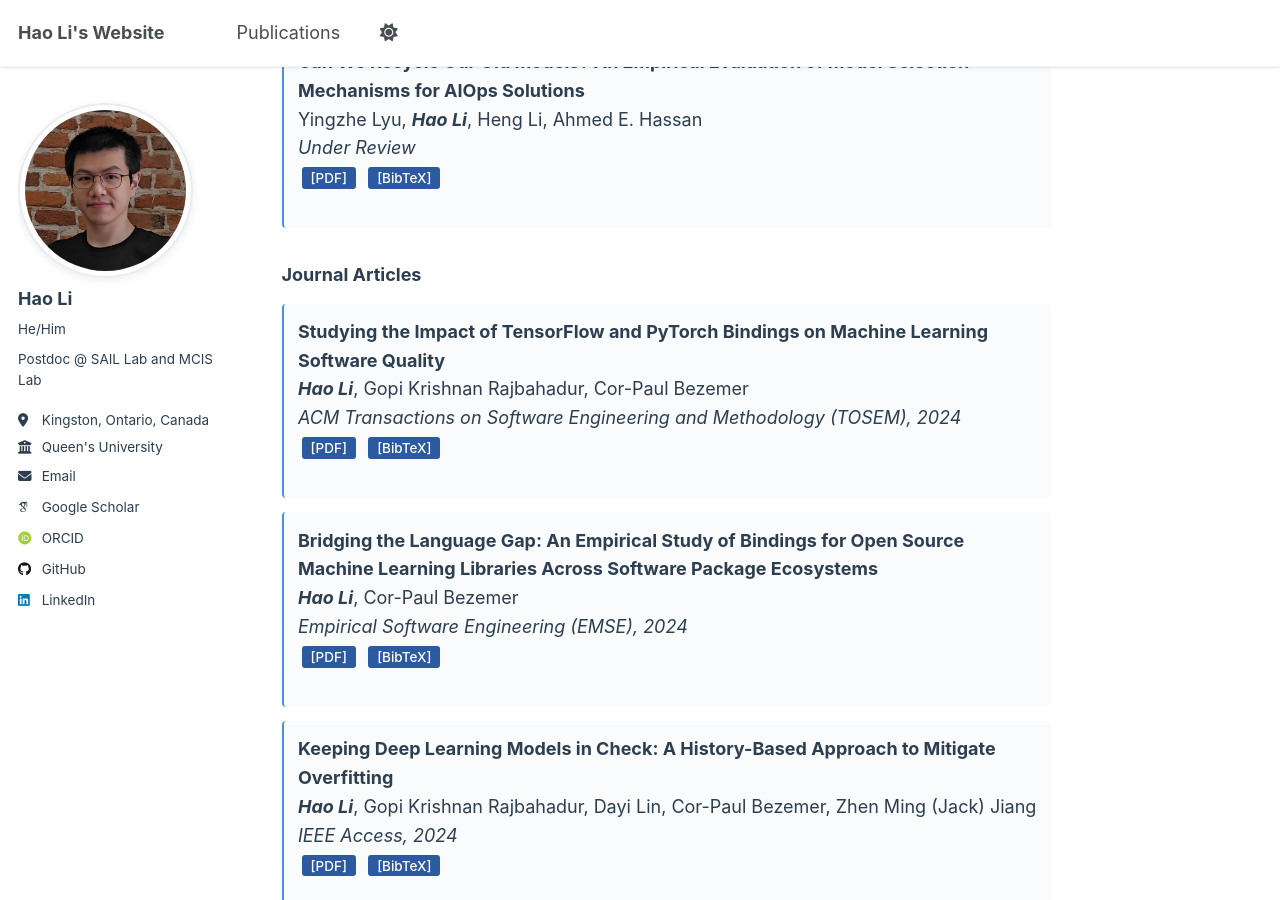
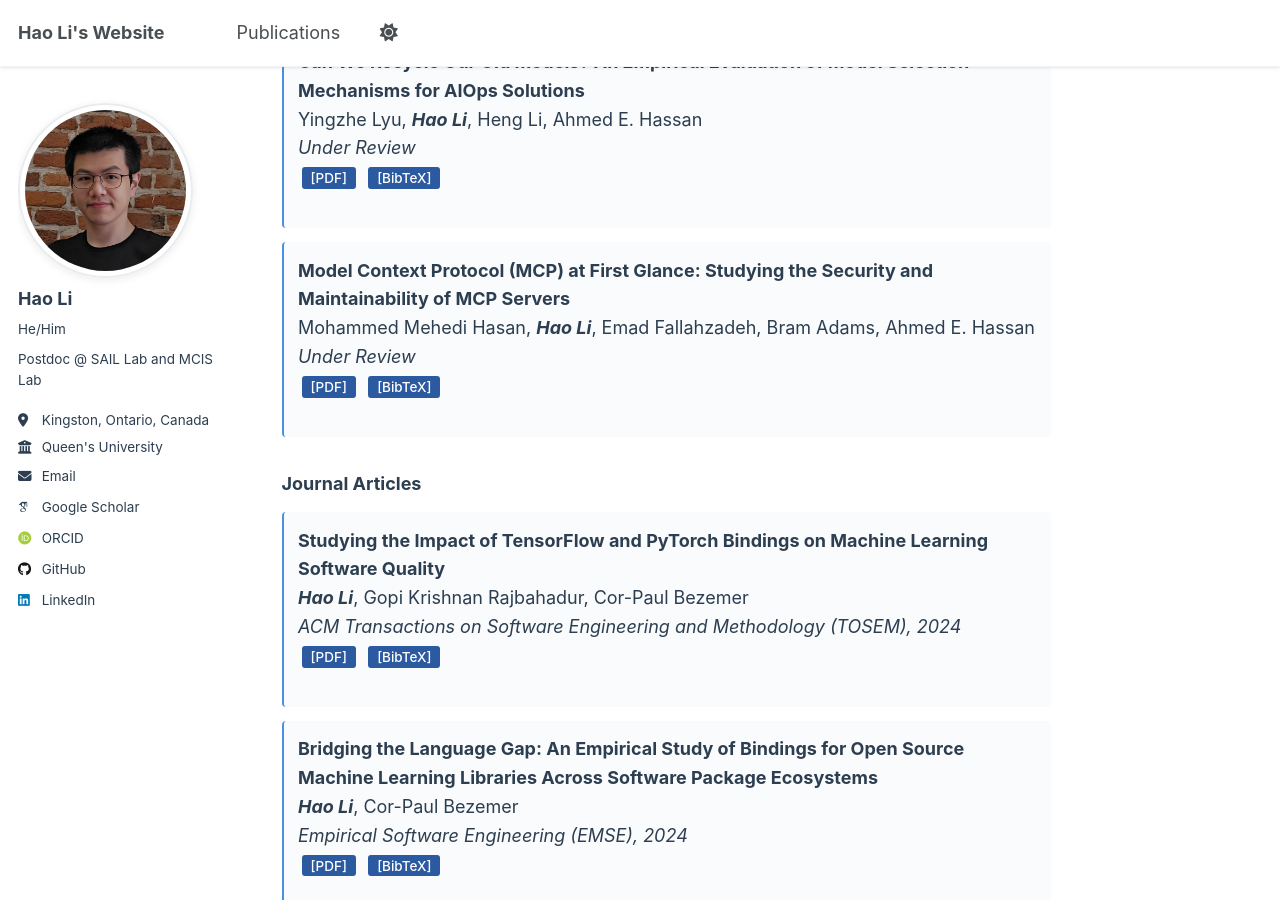
Before and after one commit to Leo-LiHao/Leo-LiHao.github.io, a Jekyll site: the page built from _pages/about.md, in a window 1280 px wide and 900 px high, scrolled down 1452 px. Built offline with Jekyll 4.4.1, drawn with Linux system fonts in a browser that asks for light colours; some web fonts are replaced.

Commit message:
added mcp paper in aboutme

```diff
--- a/_pages/about.md
+++ b/_pages/about.md
@@ -52,6 +52,11 @@ For the most up-to-date list of my publications, please see my [Google Scholar p
   *Under Review*
   [[PDF]](https://leo-lihao.github.io/files/P4.pdf) [[BibTeX]](https://leo-lihao.github.io/files/P4.bib)
 
+- **Model Context Protocol (MCP) at First Glance: Studying the Security and Maintainability of MCP Servers**
+  Mohammed Mehedi Hasan, ***Hao Li***, Emad Fallahzadeh, Bram Adams, Ahmed E. Hassan
+  *Under Review*
+  [[PDF]](https://leo-lihao.github.io/files/P5.pdf) [[BibTeX]](https://leo-lihao.github.io/files/P5.bib)
+
 ### Journal Articles
 
 - **Studying the Impact of TensorFlow and PyTorch Bindings on Machine Learning Software Quality**
```
